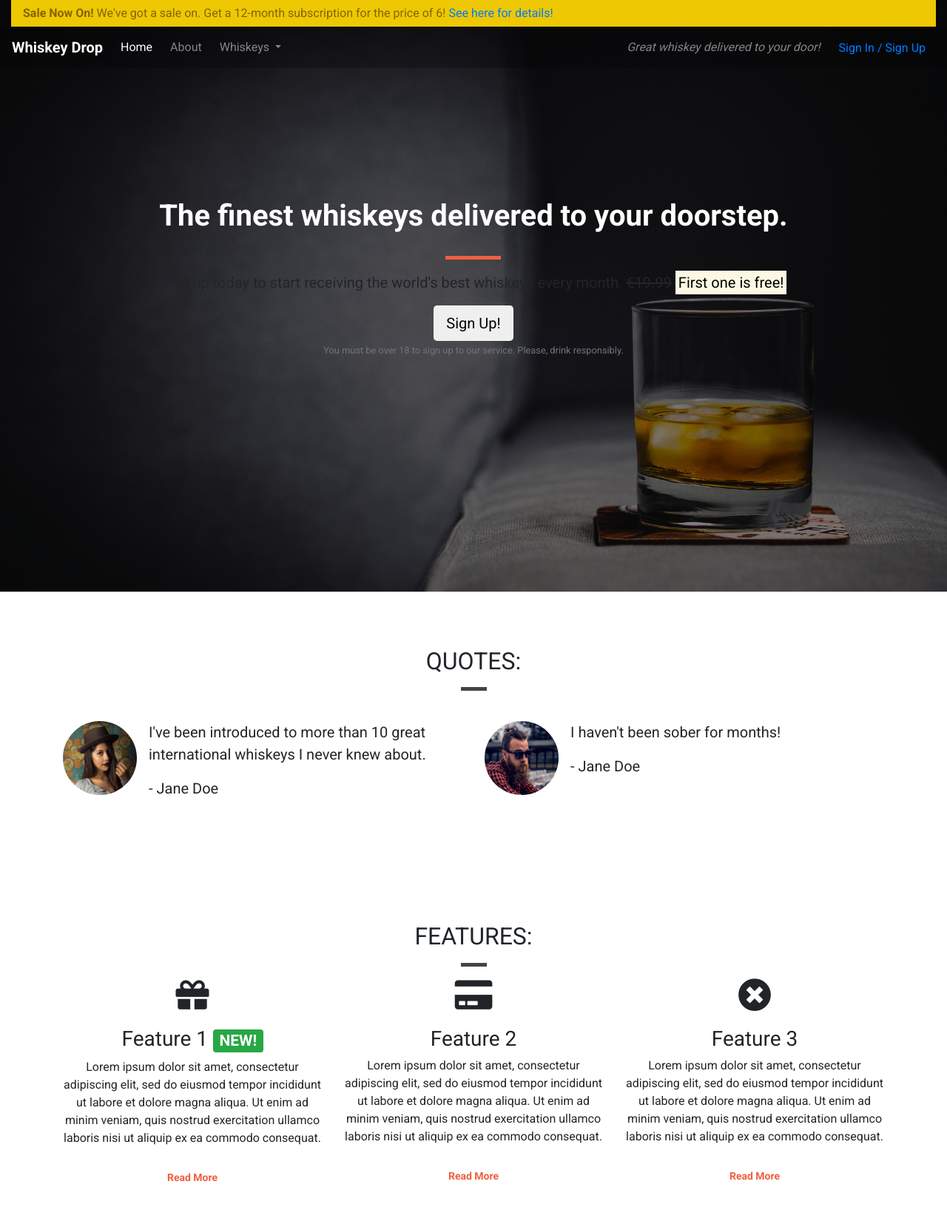
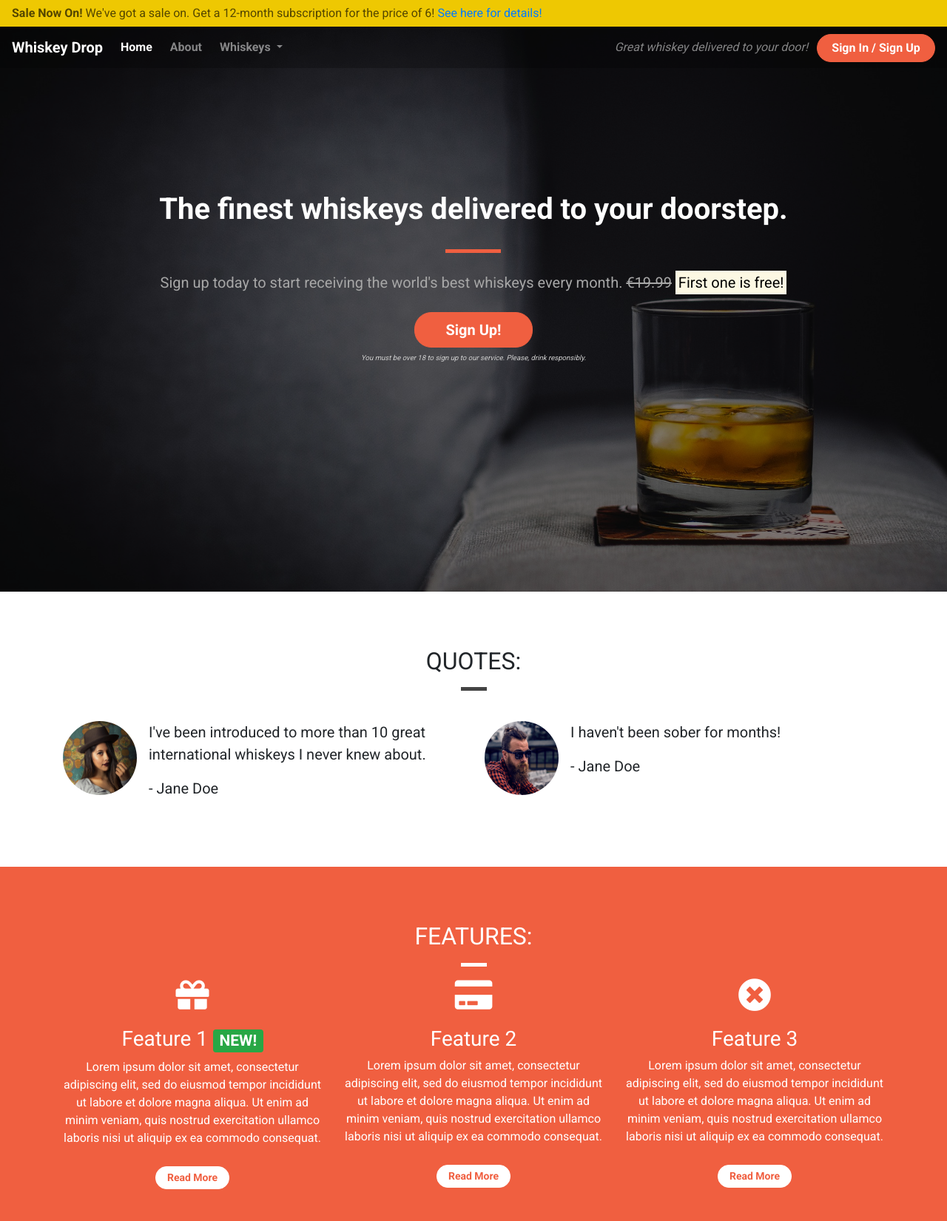
Before and after one commit to Ollie-Judge/Whiskey-Drop, a plain HTML site: page index.html in a window 1280 px wide. Shown: the whole page at 74% size. Drawn offline with nearby package versions, Linux system fonts and the light colour scheme.

Commit message:
fixed styling issues

```diff
--- a/css/style.css
+++ b/css/style.css
@@ -1,26 +1,15 @@
 body {
-    font-family: 'roboto', sans-serif;
+    font-family: 'Roboto', sans-serif;
 }
 
-container-wrapper {}
+.container-wrapper {}
 
-container-wrapper--red {
+.container-wrapper--red {
     background-color: #f05f40;
     color: white;
 }
 
-.alert-container col-12 {
-    padding-left: 0;
-    padding-right: 0;
-}
-
-.site-wide-alert {
-    border-radius: 0;
-    margin-bottom: 0;
-    padding: 5px 15px;
-    background-color: #eec802;
-    border-color: #eec802;
-}
+.alert-container {}
 
 .callout-container {
     height: 100vh;
@@ -35,7 +24,6 @@ container-wrapper--red {
     align-items: center;
     justify-content: center;
 
-
     position: relative;
 }
 
@@ -48,23 +36,63 @@ container-wrapper--red {
     background-color: rgba(0, 0, 0, 0.5);
 }
 
-.quotes-container {}
-
-.features-container {}
-
-.page-header {
-    margin-bottom: 0;
-    border-bottom: 0;
-    text-align: center;
+.content-container {
+    padding-top: 75px;
+    padding-bottom: 75px;
 }
 
-.page-header h2 {
-    margin-top: 0;
+
+.navalert-container {
+    position: absolute;
+    top: 0;
+    left: 0;
+    z-index: 1;
+    padding-left: 0;
+    padding-right: 0;
 }
 
-.quotes .page-header {
-    margin-bottom: 25px;
+.navbar {
+    margin-bottom: 0;
+    width: 100%;
+    background-color: rgba(0, 0, 0, .25);
+    border: 0;
 }
+
+.navbar .navbar-toggler {
+    border: 0;
+}
+
+.navbar .navbar-brand {
+    font-weight: bold;
+}
+
+.navbar .navbar-nav a {
+    font-weight: bold;
+}
+
+
+.jumbotron {
+    background-color: transparent;
+}
+
+.jumbotron h1 {
+    color: white;
+    font-weight: bold;
+    margin-bottom: 30px;
+    color: white;
+}
+
+.jumbotron .lead {
+    color: #a7a7a7;
+    margin: 25px 0;
+}
+
+.jumbotron small {
+    font-size: 60%;
+    font-style: italic;
+    color: #d0d0d0;
+}
+
 
 .block-divider {
     width: 75px;
@@ -77,7 +105,7 @@ container-wrapper--red {
     background-color: #f05f40;
 }
 
-block-divider--orange {
+.block-divider--white {
     background-color: white;
 }
 
@@ -85,67 +113,14 @@ block-divider--orange {
     width: 35px;
 }
 
-.content-container {
-    padding-top: 75px;
-    padding-bottom: 75px;
-}
 
-.navalert-container {
-    position: absolute;
-    top: 0;
-    left: 0;
-    padding-left: 0;
-    padding-right: 0;
-    z-index: 1;
-}
-
-.navbar {
-    margin-bottom: 0;
-    border: 0;
-    width: 100%;
-    background-color: rgba(0, 0, 0, 0.25);
-}
-
-.navbar .navbar-toggler {
-    border: 0;
-}
-
-.navbar-brand {
-    font-weight: bold;
-}
-
-.navbar navbar-nav a {
-    font-weight: bold;
-}
-
-.jumbotron {
-    background-color: transparent;
-}
-
-.jumbotron-header {
-    color: white;
-    font-weight: bold;
-    margin-bottom: 30px;
-}
-
-.jumbotron-lead {
-    margin: 25px 0;
-    color: #a7a7a7;
-}
-
-.jumbotron-small {
-    font-size: 60%;
-    font-style: italic;
-    color: #d0d0d0;
-}
-
-btn--cta {
+.btn--cta {
     font-weight: bold;
     border-radius: 23px;
     width: 160px;
 }
 
-btn--red {
+.btn--red {
     color: white;
     background-color: #f05f40;
     border-color: #f05f40;
@@ -159,6 +134,39 @@ btn--red {
     border-color: #df4929;
     color: white;
 }
+
+
+.alert-container .col-12 {
+    padding-left: 0;
+    padding-right: 0;
+}
+
+.site-wide-alert {
+    color: #544600;
+    background-color: #eec802;
+    border-color: #eec802;
+    padding: 5px 15px;
+    margin-bottom: 0;
+    border: 1px solid transparent;
+    border-radius: 0;
+}
+
+
+.page-header {
+    margin-bottom: 0;
+    border-bottom: 0;
+    text-align: center;
+}
+
+.page-header h2 {
+    margin-top: 0;
+}
+
+
+.quotes .page-header {
+    margin-bottom: 25px;
+}
+
 
 .feature {
     text-align: center;
--- a/index.html
+++ b/index.html
@@ -1,5 +1,5 @@
 <!DOCTYPE html>
-<html lang="en">
+<html lang="en-us">
 
 <head>
     <meta charset="utf-8">
@@ -96,8 +96,7 @@
                             <div class="media-body">
                                 <blockquote class="blockquote">
                                     <p>I've been introduced to more than 10 great international whiskeys I never knew
-                                        about.
-                                    </p>
+                                        about.</p>
                                     <p>- Jane Doe</p>
                                 </blockquote>
                             </div>
@@ -136,10 +135,8 @@
                             <h3><i class="fas fa-gift d-none d-sm-block"></i> Feature 1 <span
                                     class="badge badge-success">NEW!</span></h3>
                             <p>Lorem ipsum dolor sit amet, consectetur adipiscing elit, sed do eiusmod tempor incididunt
-                                ut
-                                labore et dolore magna aliqua. Ut enim ad minim veniam, quis nostrud exercitation
-                                ullamco
-                                laboris nisi ut aliquip ex ea commodo consequat.</p>
+                                ut labore et dolore magna aliqua. Ut enim ad minim veniam, quis nostrud exercitation
+                                ullamco laboris nisi ut aliquip ex ea commodo consequat.</p>
                             <p><a class="btn btn-sm btn-light" href="">Read More</a></p>
                         </div>
                     </div>
@@ -147,10 +144,8 @@
                         <div class="feature">
                             <h3><i class="fas fa-credit-card d-none d-sm-block"></i> Feature 2</h3>
                             <p>Lorem ipsum dolor sit amet, consectetur adipiscing elit, sed do eiusmod tempor incididunt
-                                ut
-                                labore et dolore magna aliqua. Ut enim ad minim veniam, quis nostrud exercitation
-                                ullamco
-                                laboris nisi ut aliquip ex ea commodo consequat.</p>
+                                ut labore et dolore magna aliqua. Ut enim ad minim veniam, quis nostrud exercitation
+                                ullamco laboris nisi ut aliquip ex ea commodo consequat.</p>
                             <p><a class="btn btn-sm btn-light" href="">Read More</a></p>
                         </div>
                     </div>
@@ -158,10 +153,8 @@
                         <div class="feature">
                             <h3><i class="fas fa-times-circle d-none d-sm-block"></i> Feature 3</h3>
                             <p>Lorem ipsum dolor sit amet, consectetur adipiscing elit, sed do eiusmod tempor incididunt
-                                ut
-                                labore et dolore magna aliqua. Ut enim ad minim veniam, quis nostrud exercitation
-                                ullamco
-                                laboris nisi ut aliquip ex ea commodo consequat.</p>
+                                ut labore et dolore magna aliqua. Ut enim ad minim veniam, quis nostrud exercitation
+                                ullamco laboris nisi ut aliquip ex ea commodo consequat.</p>
                             <p><a class="btn btn-sm btn-light" href="">Read More</a></p>
                         </div>
                     </div>
```
